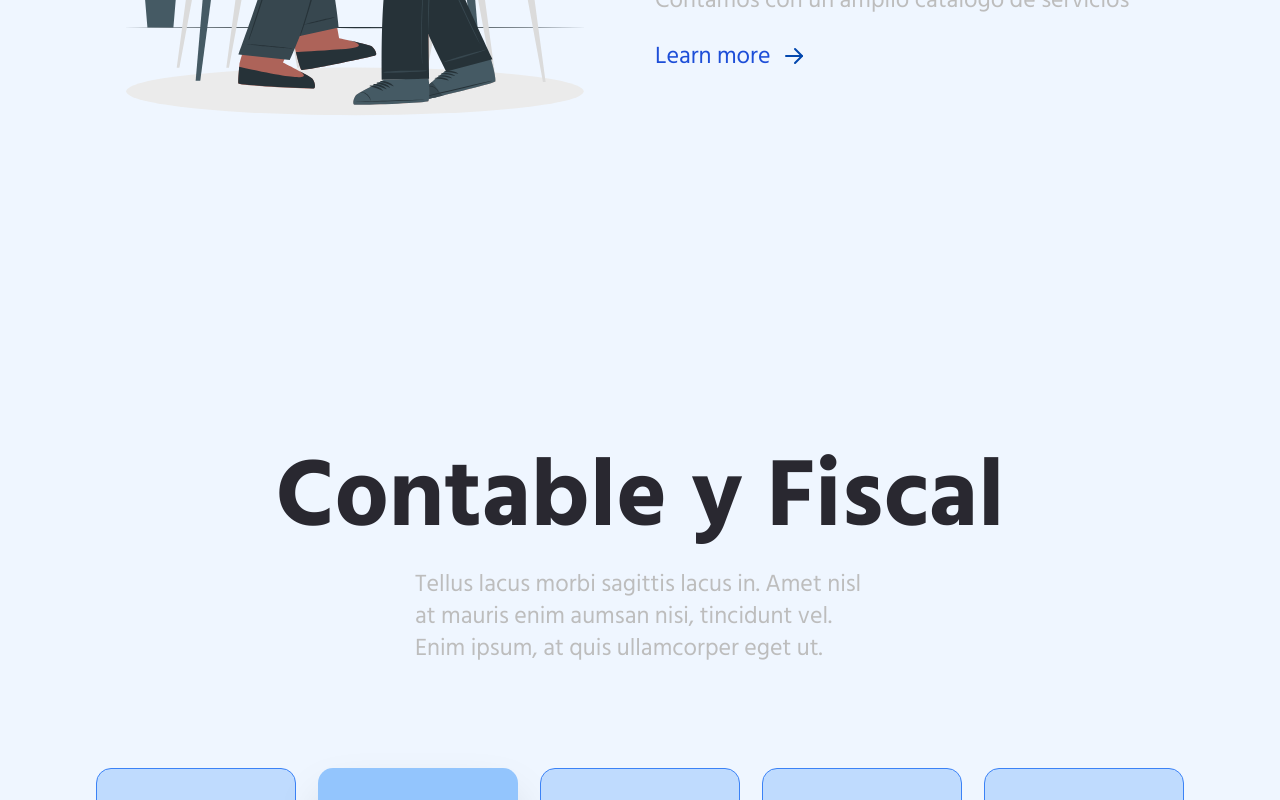
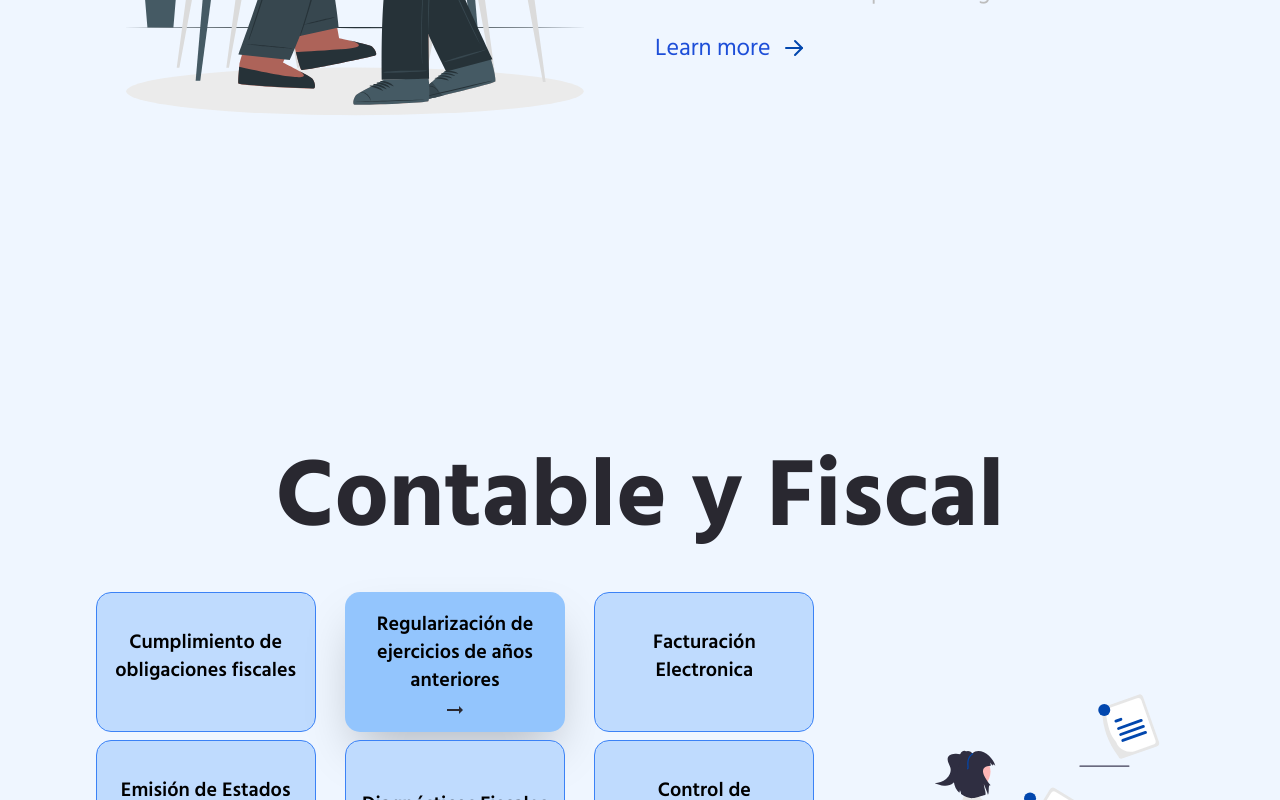
Before and after one commit to MiloDeSkorpio/contable, a React (Create React App) app: page / in a window 1280 px wide. Shown: the part 2982-3782 px from the top of the page. Built offline with nearby package versions, Linux system fonts and the light colour scheme; the HTML template or start-up script is replaced by a standard one.

Commit message:
Contable

```diff
--- a/src/components/Cards.js
+++ b/src/components/Cards.js
@@ -11,7 +11,7 @@ const Cards = () => {
   return (
     <>
       {/** cards **/}
-      <div className='grid grid-rows-1 gap-y-[20px] md:grid-cols-3 md:gap-y-[35px] lg:grid-cols-4 lg:gap-y-[30px] xl:grid-cols-5'>
+      <div className='flex flex-col mb-1 md:grid md:col-span-2 md:grid-cols-3 gap-2'>
         {cards.map((card,cardIndex) => {
           //destructure card
           const { title, delay } = card
@@ -24,10 +24,13 @@ const Cards = () => {
             >
               <div
                 onClick={() => setIndex(cardIndex)}
-                className={`${index === cardIndex ? 'bg-blue-300 shadow-2xl' : 'border border-blue-500'} w-[200px] h-[175px] bg-blue-200 flex flex-col items-center justify-center mx-auto p-[10px] text-center rounded-[15px] cursor-pointer transition-all`}
+                className={`${index === cardIndex
+                  ? 'bg-blue-300 shadow-2xl'
+                  : 'border border-blue-500'
+                } w-[240px] h-[140px] md:w-[220px] bg-blue-200 flex flex-col items-center justify-center mx-auto p-[10px] text-center rounded-[15px] cursor-pointer transition-all`}
               >
                 {/** card title **/}
-                <div className='mb-3 text-[25px] font-medium'>{title}</div>
+                <div className='mb-3 text-[20px] font-semibold'>{title}</div>
                 {/** card img **/}
                 {index === cardIndex &&  <a href='#contacto'><img src={ArrowImg} alt='rowcard' /></a>}
               </div>
--- a/src/components/Pricing.js
+++ b/src/components/Pricing.js
@@ -14,7 +14,7 @@ const Pricing = () => {
       <div className='container mx-auto'>
         {/** title **/}
         <h2
-          className='h2 mb-10 lg:mb-20 text-center'
+          className='h2 mb-10 lg:mb-15 text-center'
           data-aos='fade-up'
                 data-aos-delay='200'
         >{title}</h2>
@@ -42,7 +42,7 @@ const Pricing = () => {
                   className={`${cardIndex === index
                     ? 'bg-blue-300 shadow-xl'
                     :'border border-blue-500'
-                  }  w-[240px] h-[140px] rounded-[12px] bg-blue-200 flex flex-col items-center justify-center mx-auto p-[10px] text-center cursor-pointer transition-all
+                  }  w-[240px] h-[140px] rounded-[15px] bg-blue-200 flex flex-col items-center justify-center mx-auto p-[10px] text-center cursor-pointer transition-all
                   `}
                 >
                   {/** card title **/}
--- a/src/components/Product.js
+++ b/src/components/Product.js
@@ -5,12 +5,12 @@ import { product } from '../data';
 import Cards from './Cards'
 const Product = () => {
   //destrucure product data
-  const {title, subtitle} = product
+  const {title, img } = product
   return (
     <section className='section bg-blue-50' id=''>
       <div className='container mx-auto'>
         {/** title & subtitle **/}
-        <div className='flex flex-col items-center mb-10 lg:mb-20'>
+        <div className='flex flex-col items-center mb-10 lg:mb-15'>
           <h2
             className='section-title'
             data-aos='fade-up'
@@ -19,14 +19,15 @@ const Product = () => {
           >
           {title}
           </h2>
-          <p
-            className='lead lg:max-w-[450px]'
-            data-aos='fade-up'
-            data-aos-offset='400'
-            data-aos-delay='400'
-          >{subtitle}</p>
         </div>
-        <Cards />
+        <div className='flex flex-col-reverse lg:grid lg:grid-cols-3'>
+          <Cards/>
+          <img
+            src={img}
+            alt='logof'
+            className='w-full h-full col-span-1 p-4'
+          />
+        </div>
       </div>
 
     </section>
--- a/src/data.js
+++ b/src/data.js
@@ -10,6 +10,7 @@ import FacebookIcon from '../src/assets/img/copyright/facebook.svg';
 import TwitterIcon from '../src/assets/img/copyright/twitter.svg';
 import LinkedinIcon from '../src/assets/img/copyright/linkedin.svg';
 import ContactImg from '../src/assets/img/form/contact.svg';
+import ContableImg from '../src/assets/img/product/contable.svg'
 
 export const header = {
   logo: LogoImg,
@@ -63,8 +64,7 @@ export const features = {
 
 export const product = {
   title: 'Contable y Fiscal',
-  subtitle:
-    'Tellus lacus morbi sagittis lacus in. Amet nisl at mauris enim aumsan nisi, tincidunt vel. Enim ipsum, at quis ullamcorper eget ut.',
+  img: ContableImg,
   cards: [
     {
       title: 'Cumplimiento de obligaciones fiscales',
--- a/src/index.css
+++ b/src/index.css
@@ -16,7 +16,7 @@
   }
   .title,
   .section-title {
-    @apply text-6xl lg:text-8xl mb-6 font-bold;
+    @apply text-6xl lg:text-8xl mb-2 font-bold;
   }
   .h2 {
     @apply text-5xl lg:text-7xl font-bold;
```
Also changed, not shown: src/assets/img/product/contable.svg (added).
